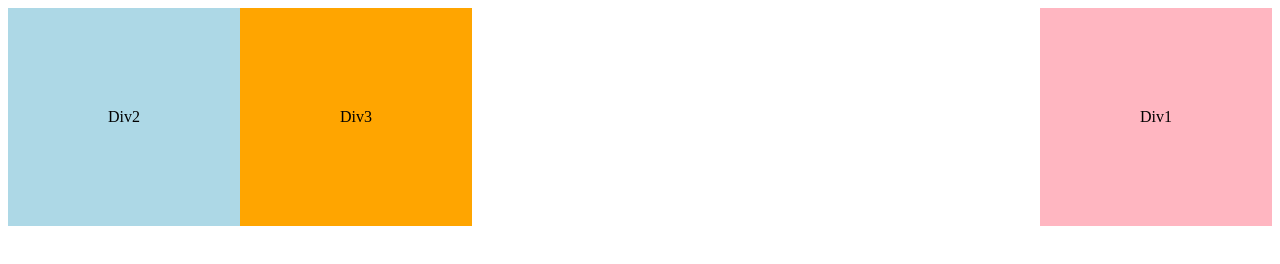
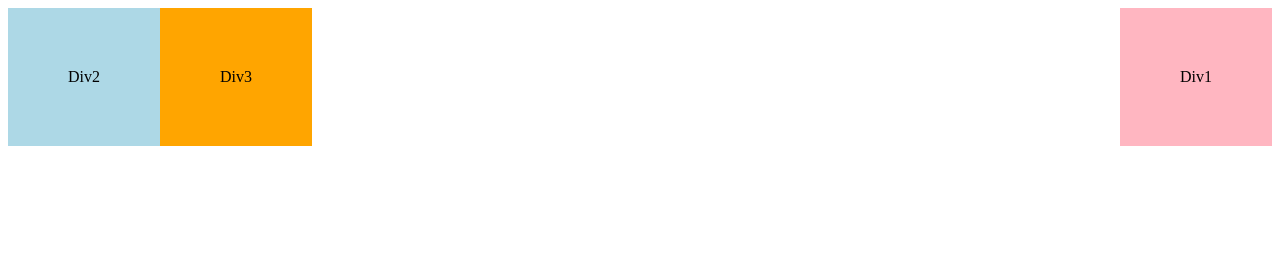
Before and after one commit to jgalanu01/Jesus_Dise-oInterfacesWeb, a plain HTML site: page 1.HTML_CSS/Ejercicios/Ejercicio2.html in a window 1280 px wide. Drawn offline with Linux system fonts and the light colour scheme.

Commit message:
Ejercicios

```diff
--- a/1.HTML_CSS/Ejercicios/Ejercicio2.html
+++ b/1.HTML_CSS/Ejercicios/Ejercicio2.html
@@ -8,11 +8,18 @@
 
     <style>
 
-.div1{
+* {
+        box-sizing: border-box;
+
+
+
+    }
+
+    .div1{
             font-size: 16px;
             background-color:lightpink;
             text-align: center;
-            padding: 100px;
+            padding: 60px;
             float:right;
 
 
@@ -26,7 +33,7 @@
 
             font-size: 16px;
             background-color:lightblue;
-            padding: 100px;
+            padding: 60px;
             float: left;
 
 
@@ -37,10 +44,17 @@
 
             font-size: 16px;
             background-color:orange;
-            padding: 100px;
+            padding: 60px;
             float: left;
 
         }
+
+        .clearfix::after{
+            content:"";
+            clear:both;
+            display:table;
+        }
+
 
 
 
@@ -51,11 +65,13 @@
 </head>
 <body>
 
-
+    <div class="clearfix">
         <div class="div1">Div1</div>
         <div class="div2">Div2</div>
         <div class="div3">Div3</div>
 
+    </div>
+
 
 </body>
 </html>
```
Also changed, not shown: 1.HTML_CSS/Ejercicios/Ejercicio1.html (+17 -6 lines), 1.HTML_CSS/Ejercicios/Ejercicio3.html (+8 -1 lines), 1.HTML_CSS/Ejercicios/Ejercicio5.html (+17 -0 lines).
